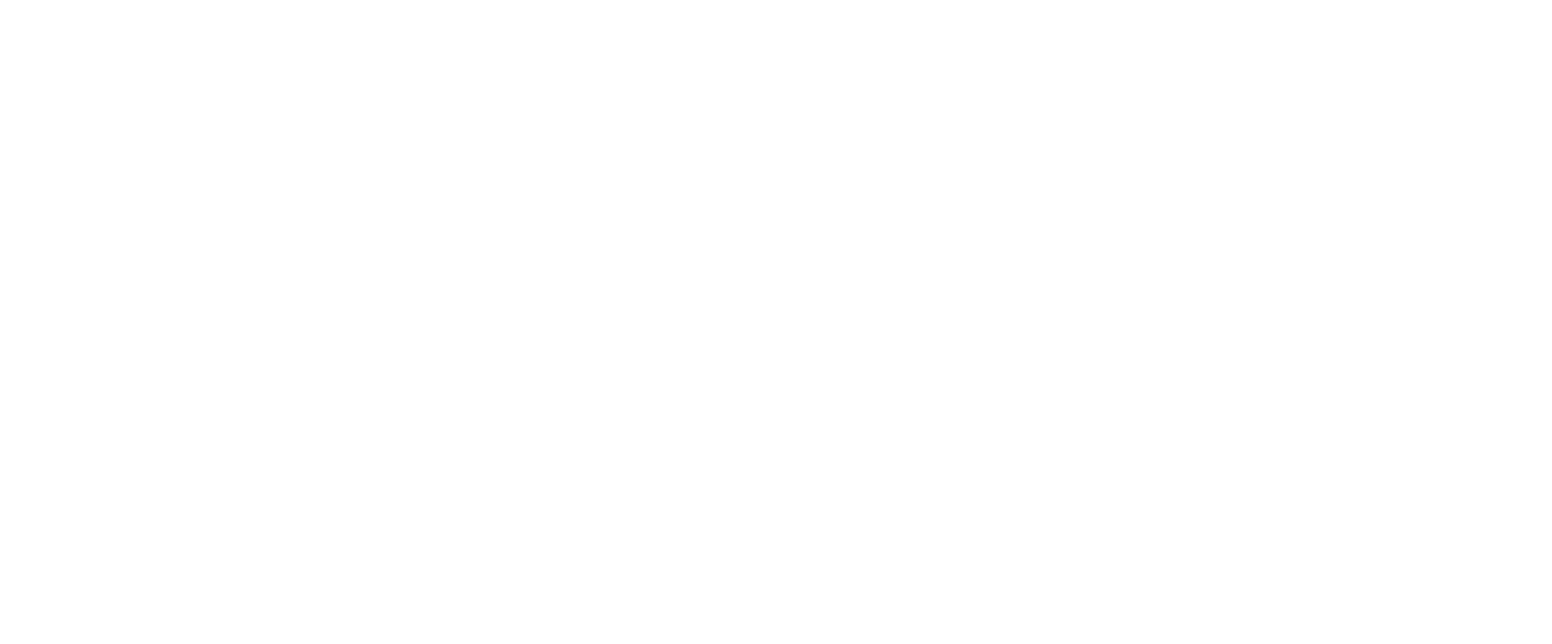
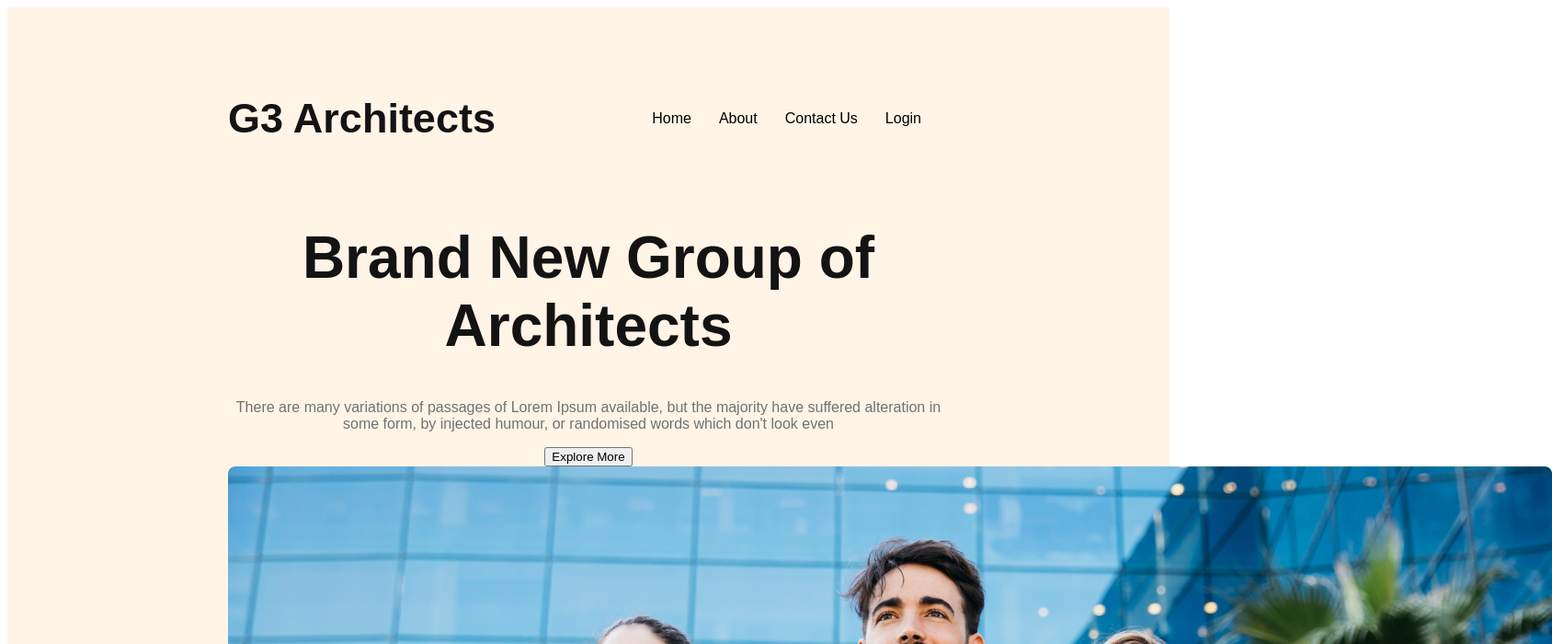
Before and after one commit to mdforhad171120022/G3-Architect-website, a plain HTML site: page index.html in a window 1280 px wide. Shown: the top 700 px of the page at 92% size, 1688 px wide, since content can reach past the window. Drawn offline with Linux system fonts and the light colour scheme.

Commit message:
banner content added

```diff
--- a/architect.css
+++ b/architect.css
@@ -0,0 +1,51 @@
+/*work sense form  form goggle fonts*/
+
+  @import url('https://fonts.googleapis.com/css2?family=Open+Sans:wght@800&display=swap');
+*{
+    font-family: 'Work Sans', sans-serif;
+}
+/* header style */
+header{
+    background: rgba(255, 144, 14, 0.10);
+padding: 50px 240px;
+
+}
+nav{
+  display: flex;
+  justify-content: space-between;
+  align-items: center;
+}
+nav>ul{
+  display: flex;
+}
+nav li{
+  list-style:none;
+  margin-right:30px ;
+  font-weight: 500;
+  font-size: 1rem;
+}
+nav li a {
+  text-decoration: none;
+  color:  #424242;
+}
+.nav-title{
+font-size: 2.8rem;
+color: #131313;
+font-size: 45px;
+font-weight: 700;
+}
+/* banner style */
+.banner-content{
+max-width: 800px;
+text-align: center;
+margin: 0 auto;
+}
+.banner-title{
+  font-size: 4rem;
+  font-weight: 700;
+  color: #131313;
+}
+.banner-description{
+  color: #727272;
+
+}
--- a/index.html
+++ b/index.html
@@ -7,6 +7,31 @@
     <link rel="stylesheet" href="architect.css">
 </head>
 <body>
+    <header>
+<nav><h3 class="nav-title">G3 Architects</h3>
+    <ul>
+        <li>Home </li>
+        <li> About</li>
+        <li>Contact Us </li>
+        <li> Login</li>
+    </ul>
+</nav>
+<div class="banner">
+<div class="banner-content">
+    <h1 class="banner-title">Brand New
+        Group of Architects
+        </h1>
+    <p class="banner-description">There are many variations of passages of Lorem Ipsum available, but the majority have suffered alteration in some form, by injected humour, or randomised words which don't look even</p>
+    <button class="btn-primary">Explore More</button>
+</div>
+<img src="images/banner.png" alt="">
+</div>
+    </header>
+    <main>
 
+    </main>
+    <footer>
+
+    </footer>
 </body>
 </html>
```
